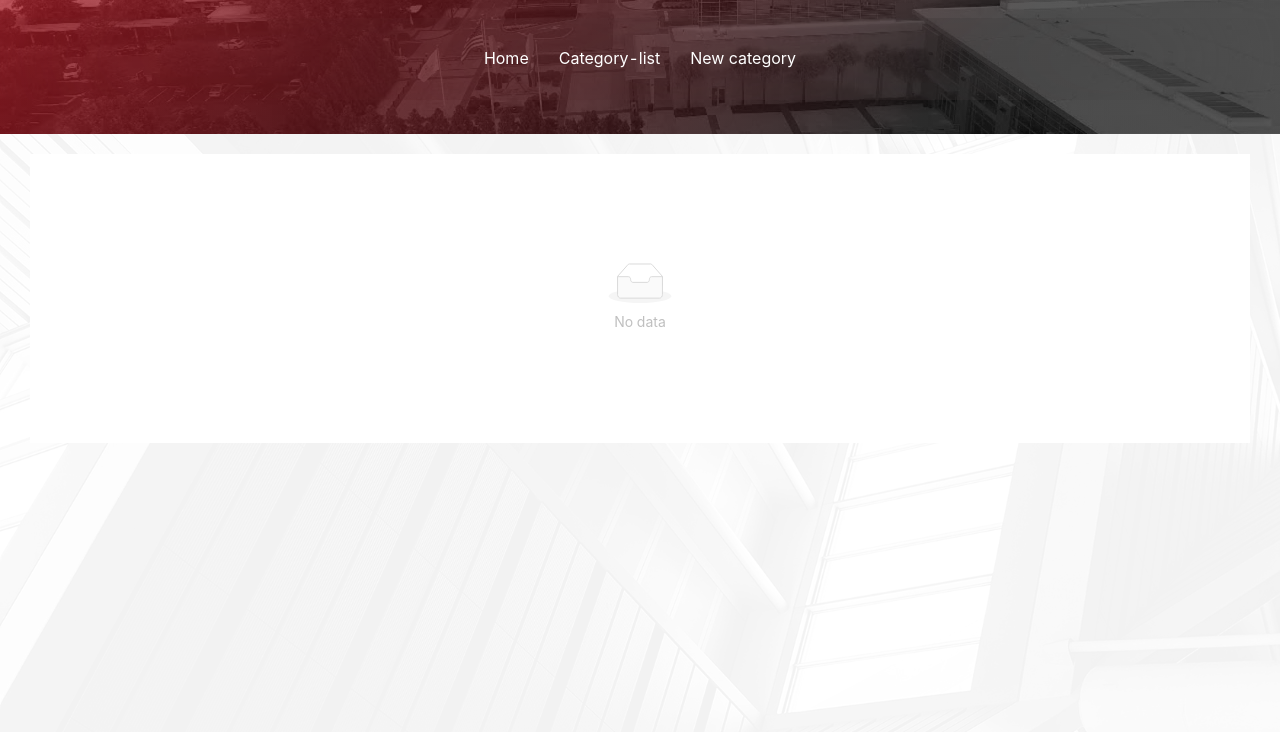
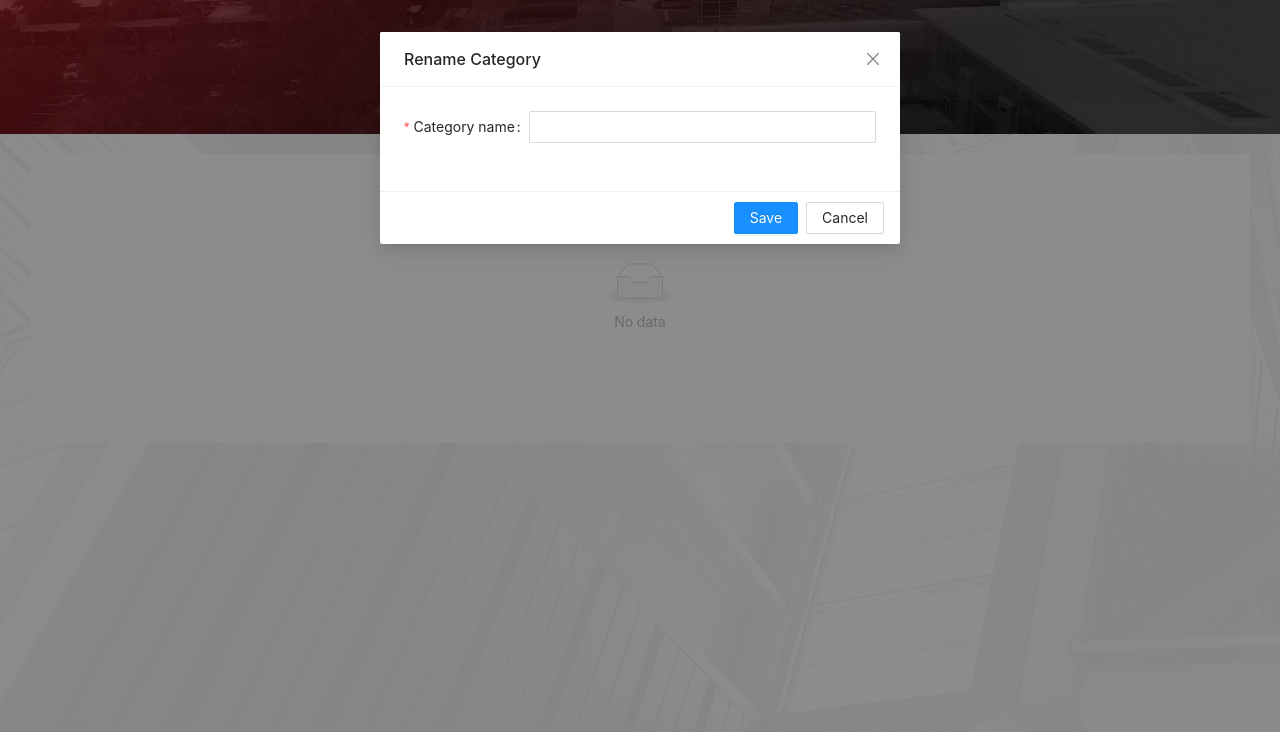
Before and after one commit to gitiklar/my-locations-development, a React app: page /category-list/rename-category in a window 1280 px wide. Shown: the part 68-800 px from the top of the page. Built offline with nearby package versions, Linux system fonts and the light colour scheme.

Commit message:
bug fixes

```diff
--- a/src/components/categoryList.js
+++ b/src/components/categoryList.js
@@ -11,27 +11,29 @@ import useTitle from './useTitle';
 import NewLocation from './newLocation';
 import LocationsTable from './locationsTable';
 import PagesContainer from './pagesContainer';
-import { deleteCategory } from '../redux/actions';
+import { deleteCategory, setActiveCategory } from '../redux/actions';
+import RenameCategory from './renameCategory';
+import renameIcon from '../../styles/images/renameIcon.png';
 
 const CategoryList = () => {
-    const [ activeKey , setActiveKey ] = useState(null);
     const dispatch = useDispatch();
+    const activeCategory = useSelector(state => state.categoriesReducer.activeCategory);
     const categories = useSelector(state => state.categoriesReducer.categoriesArray);
     const locations = useSelector(state => state.locationsReducer.locationsArray);
     const categoriesList = categories.map(({name})=>name);
-    const locationsList = locations.filter(({category})=>category===(activeKey || categoriesList[0]));
+    const locationsList = locations.filter(({category})=>category===(activeCategory || categoriesList[0]));
     const locationsListWithKeys = locationsList.map((locationObj , index)=>{ return {...locationObj , key:index.toString()}});
     useTitle('- category list');
 
-    const deleteCategoryHandler = () => {
-        const indexOfCurrentCategory = categories.findIndex(categoryObj=>categoryObj.name === activeKey);
+    const deleteCategoryHandler = (item) => {
+        const indexOfCurrentCategory = categories.findIndex(categoryObj=>categoryObj.name === item);
         const indexOfCategoryAfterDeleted = categoriesList[indexOfCurrentCategory + 1] ? indexOfCurrentCategory + 1 : categoriesList[indexOfCurrentCategory - 1] ? indexOfCurrentCategory - 1 : 0;
-        setActiveKey(categoriesList[indexOfCategoryAfterDeleted]);
-        dispatch(deleteCategory(activeKey || categoriesList[0]));
+        dispatch(deleteCategory(item));
+        dispatch(setActiveCategory(categoriesList[indexOfCategoryAfterDeleted]));
     }
 
-    const onActiveKeyChange = key => {
-        setActiveKey(key);
+    const onActiveKeyChange = item => {
+        dispatch(setActiveCategory(item));
     }
 
     return (
@@ -42,7 +44,10 @@ const CategoryList = () => {
                                                             <div className="specificCategoryContent">
                                                                 <div className="specificCategoryContentTop">
                                                                         <Link to="/category-list/new-location"><Tooltip placement="top" title="Add location"><AddLocationIcon style={{fontSize:'35px'}}/></Tooltip></Link>
-                                                                        <Button onClick={deleteCategoryHandler} style={{backgroundColor:'transparent' , border:'none'}}><Tooltip placement="top" title="Delete category"><DeleteOutlined style={{fontSize:'25px'}}/></Tooltip></Button>
+                                                                        <div className="renameAndDeleteIconsContainer">
+                                                                            <Link to="/category-list/rename-category" style={{backgroundColor:'transparent' , border:'none'}}><Tooltip placement="top" title="Rename category"><img src={renameIcon} alt="rename icon"></img></Tooltip></Link>
+                                                                            <Button onClick={()=>deleteCategoryHandler(item)} style={{backgroundColor:'transparent' , border:'none'}}><Tooltip placement="top" title="Delete category"><DeleteOutlined style={{fontSize:'25px'}}/></Tooltip></Button>
+                                                                        </div>
                                                                 </div>
                                                                 <div>
                                                                     <LocationsTable originData = {locationsListWithKeys}/>
@@ -52,7 +57,8 @@ const CategoryList = () => {
                     </Tabs>
             }
 
-            <Route path="/category-list/new-location" render={()=><NewLocation category={activeKey || categoriesList[0]}/>}/>
+            <Route path="/category-list/new-location" render={()=><NewLocation category={activeCategory || categoriesList[0]}/>}/>
+            <Route path="/category-list/rename-category" render={()=><RenameCategory preName={activeCategory || categoriesList[0]}/>}/>
       </div>
     );
 };
--- a/src/components/locationsTable.js
+++ b/src/components/locationsTable.js
@@ -17,7 +17,7 @@ const LocationsTable = ({originData}) => {
     const [form] = Form.useForm();
     const [data, setData] = useState(originData);
     const [editingKey, setEditingKey] = useState('');
-    console.log(originData);
+
     useEffect(()=>{
             setData([...originData]);
     },[originData]);
--- /dev/null
+++ b/src/components/renameCategory.js
@@ -0,0 +1,52 @@
+import React, { useState } from 'react';
+import { useDispatch, useSelector } from 'react-redux';
+import { useHistory, useLocation } from 'react-router';
+import { Form , Button, Input, Modal } from 'antd';
+
+import { renameCategory, setActiveCategory, validateUniqueFieldInAnArray } from '../redux/actions';
+import useTitle from './useTitle';
+
+const RenameCategory = ({preName}) => {
+    const [newName , setNewName] = useState(null);
+    const categories = useSelector(state => state.categoriesReducer);
+    const history = useHistory();
+    const dispatch = useDispatch();
+    const { pathname } = useLocation();
+    const previousPath = pathname.slice(1 , pathname.lastIndexOf('/'));
+
+    useTitle('- rename category' , previousPath ? `- ${previousPath}` : null);
+
+    const items = categories.categoriesArray.map(({name}) => name);
+
+    const handleOk = () => {
+        dispatch(renameCategory(preName ,newName));
+        backToPreviousPath();
+    }
+
+    const backToPreviousPath = () => {
+        history.push(pathname.slice(0 , pathname.lastIndexOf('/')));
+    }
+
+    const onInputHandler = (value) => {
+        setNewName(value);
+    }
+
+    return (
+        <div className="newCategoryContainer">
+            <Modal visible={true} title="Rename Category" onCancel={backToPreviousPath} footer={[
+                <Button form="newCategoryForm" key="submit" type="primary" htmlType="submit"> Save </Button>,
+                <Button key="back" onClick={backToPreviousPath}> Cancel </Button>,]}>
+
+                <Form id="newCategoryForm" onFinish={handleOk}  onInput={(e)=>onInputHandler(e.target.value)} name="basic">
+                    <Form.Item label="Category name" name="categoryName"
+                     rules={[{ required: true, message: `Please input new name instead of ${preName}!`, },
+                     ()=>validateUniqueFieldInAnArray(items),
+                     ]}><Input placeholder={preName}/>
+                     </Form.Item>
+                </Form>
+            </Modal>
+        </div>
+    );
+}
+
+export default RenameCategory;
--- a/src/redux/actions.js
+++ b/src/redux/actions.js
@@ -3,20 +3,22 @@ export const SAVE_NEW_LOCATION = 'SAVE_NEW_LOCATION';
 export const UPDATE_TITLE = 'UPDATE_TITLE';
 export const LOAD_DATA_FROM_LOCAL_STORAGE = 'LOAD_DATA_FROM_LOCAL_STORAGE';
 export const DELETE_CATEGORY = 'DELETE_CATEGORY';
+export const RENAME_CATEGORY = 'RENAME_CATEGORY';
+export const SET_ACTIVE_CATEGORY = 'SET_ACTIVE_CATEGORY';
 
-export const savNewCategory = (name) => {
+export const savNewCategory = name => {
     return { type: SAVE_NEW_CATEGORY , payload: { name } };
 }
 
-export const savNewLocation = (locationData) => {
+export const savNewLocation = locationData => {
     return { type: SAVE_NEW_LOCATION , payload: locationData };
 }
 
-export const updateTitle = (title) => {
+export const updateTitle = title => {
     return { type: UPDATE_TITLE , payload: title};
 }
 
-export const validateUniqueFieldInAnArray = (items) => ({ validator(_, value) {
+export const validateUniqueFieldInAnArray = items => ({ validator(_, value) {
         if(items.includes(value))
             return Promise.reject('This category is already exists!');
         return Promise.resolve();
@@ -27,6 +29,14 @@ export const loadDataFromLocalStorage = () => {
     return { type: LOAD_DATA_FROM_LOCAL_STORAGE };
 }
 
-export const deleteCategory = (categoryName) => {
+export const deleteCategory = categoryName => {
     return { type: DELETE_CATEGORY , payload: categoryName }
 }
+
+export const renameCategory = (preName ,newName) =>{
+    return { type: RENAME_CATEGORY , payload: { preName , newName } };
+}
+
+export const setActiveCategory = categoryName => {
+    return { type: SET_ACTIVE_CATEGORY , payload: categoryName};
+}
--- a/src/redux/middlewares.js
+++ b/src/redux/middlewares.js
@@ -1,8 +1,17 @@
-import { SAVE_NEW_CATEGORY , SAVE_NEW_LOCATION , LOAD_DATA_FROM_LOCAL_STORAGE , DELETE_CATEGORY} from "./actions";
+import { SAVE_NEW_CATEGORY , SAVE_NEW_LOCATION , LOAD_DATA_FROM_LOCAL_STORAGE , DELETE_CATEGORY, RENAME_CATEGORY} from "./actions";
 
 export const saveDataToLocalStorageMiddleware = ({getState}) => next => action => {
+    console.log('Before next');
+    console.log(getState().categoriesReducer.activeCategory);
     const nextAction = next(action);
-    if(action.type !== SAVE_NEW_CATEGORY && action.type !== SAVE_NEW_LOCATION && action.type!== DELETE_CATEGORY) return nextAction;
+    console.log('After next');
+    console.log(getState().categoriesReducer.activeCategory);
+    console.log('\n');
+
+
+
+
+    if(action.type !== SAVE_NEW_CATEGORY && action.type !== SAVE_NEW_LOCATION && action.type!== DELETE_CATEGORY && action.type !== RENAME_CATEGORY) return nextAction;
     localStorage.setItem('myLocationsData',JSON.stringify(getState()));
     return nextAction;
 }
--- a/src/redux/reducers/categoriesReducer.js
+++ b/src/redux/reducers/categoriesReducer.js
@@ -1,9 +1,10 @@
 import produce from 'immer';
-import { DELETE_CATEGORY, LOAD_DATA_FROM_LOCAL_STORAGE, SAVE_NEW_CATEGORY } from '../actions';
+import { DELETE_CATEGORY, LOAD_DATA_FROM_LOCAL_STORAGE, RENAME_CATEGORY, SAVE_NEW_CATEGORY, SET_ACTIVE_CATEGORY } from '../actions';
 
 
 const initialStateCategories = {
     categoriesArray:[],
+    activeCategory: null,
 };
 
 const categoriesReducer = produce((state , action) => {
@@ -12,9 +13,17 @@ const categoriesReducer = produce((state , action) => {
             state.categoriesArray.push(action.payload);
             break;
         case LOAD_DATA_FROM_LOCAL_STORAGE:
-            return action.payload.categoriesReducer;
+            state.categoriesArray = action.payload.categoriesReducer.categoriesArray;
+            break;
         case DELETE_CATEGORY:
             state.categoriesArray.splice(state.categoriesArray.findIndex(item => item.name === action.payload) , 1);
+            break;
+        case RENAME_CATEGORY:
+            state.categoriesArray[state.categoriesArray.findIndex(item => item.name === action.payload.preName)].name = action.payload.newName;
+            state.activeCategory = action.payload.newName;
+            break;
+        case SET_ACTIVE_CATEGORY:
+            state.activeCategory = action.payload;
             break;
     }
 } , initialStateCategories);
--- a/src/redux/reducers/locationsReducer.js
+++ b/src/redux/reducers/locationsReducer.js
@@ -1,5 +1,5 @@
 import produce from 'immer';
-import { DELETE_CATEGORY, LOAD_DATA_FROM_LOCAL_STORAGE, SAVE_NEW_LOCATION } from '../actions';
+import { DELETE_CATEGORY, LOAD_DATA_FROM_LOCAL_STORAGE, RENAME_CATEGORY, SAVE_NEW_LOCATION } from '../actions';
 
 
 const initialStateLocations = {
@@ -16,6 +16,9 @@ const locationsReducer = produce((state , action)=>{
         case DELETE_CATEGORY:
             state.locationsArray = state.locationsArray.filter(locationObj => locationObj.category!==action.payload);
             break;
+        case RENAME_CATEGORY:
+            state.locationsArray = state.locationsArray.map(item => item.category === action.payload.preName ? {...item , category: action.payload.newName} : item);
+            break;
     }
 } , initialStateLocations);
 
--- a/styles/categoryList.scss
+++ b/styles/categoryList.scss
@@ -31,6 +31,14 @@
                 .specificCategoryContentTop {
                     display: flex;
                     justify-content: space-between;
+                    .renameAndDeleteIconsContainer {
+                        display: flex;
+                        align-items: center;
+                        justify-content: center;
+                        img {
+                            width: 25px;
+                        }
+                    }
                 }
             }
         }
```
Also changed, not shown: dist/index.html (added), dist/main.js.LICENSE.txt (added), styles/images/renameIcon.png (added), 2 other files.
